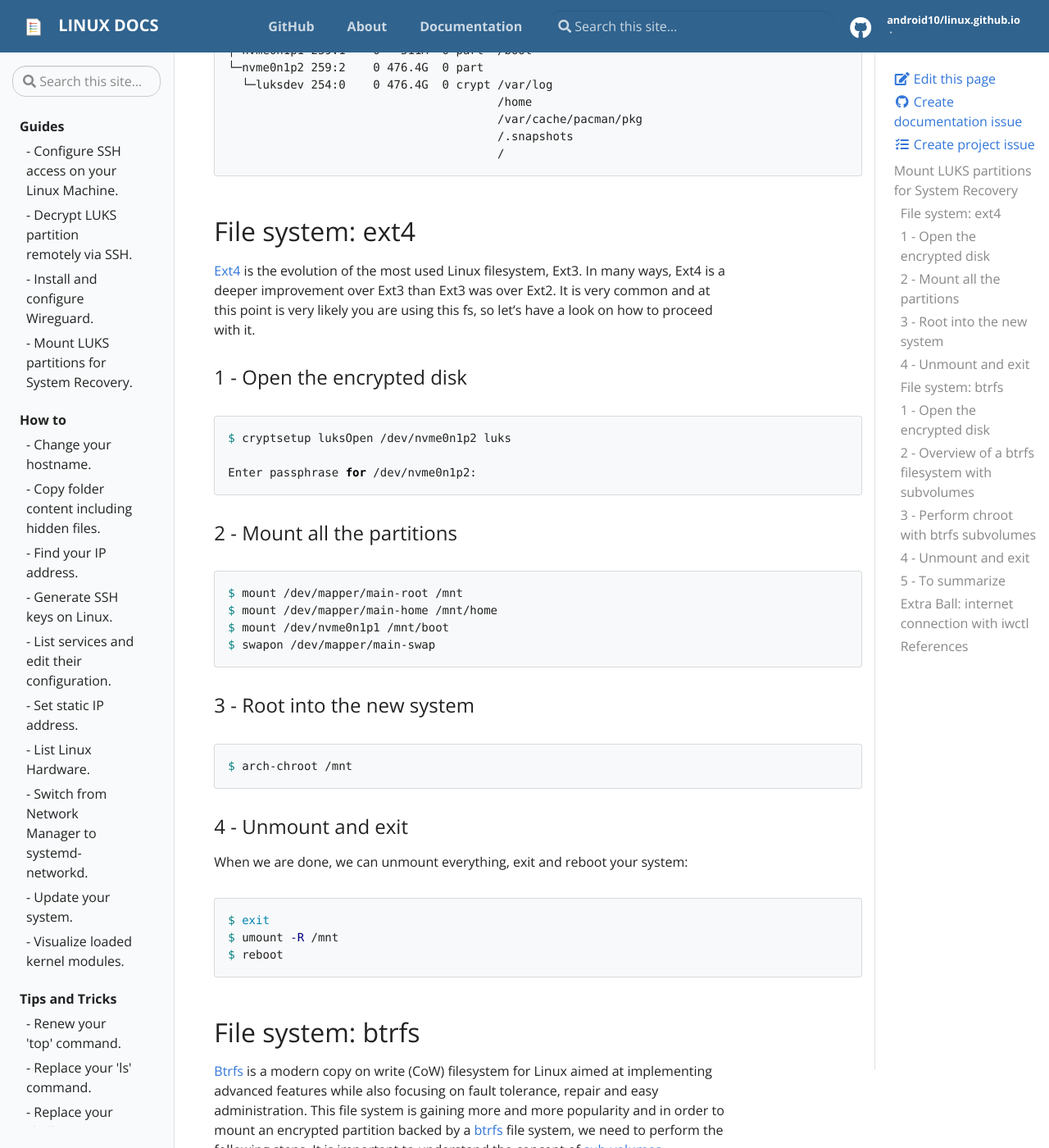
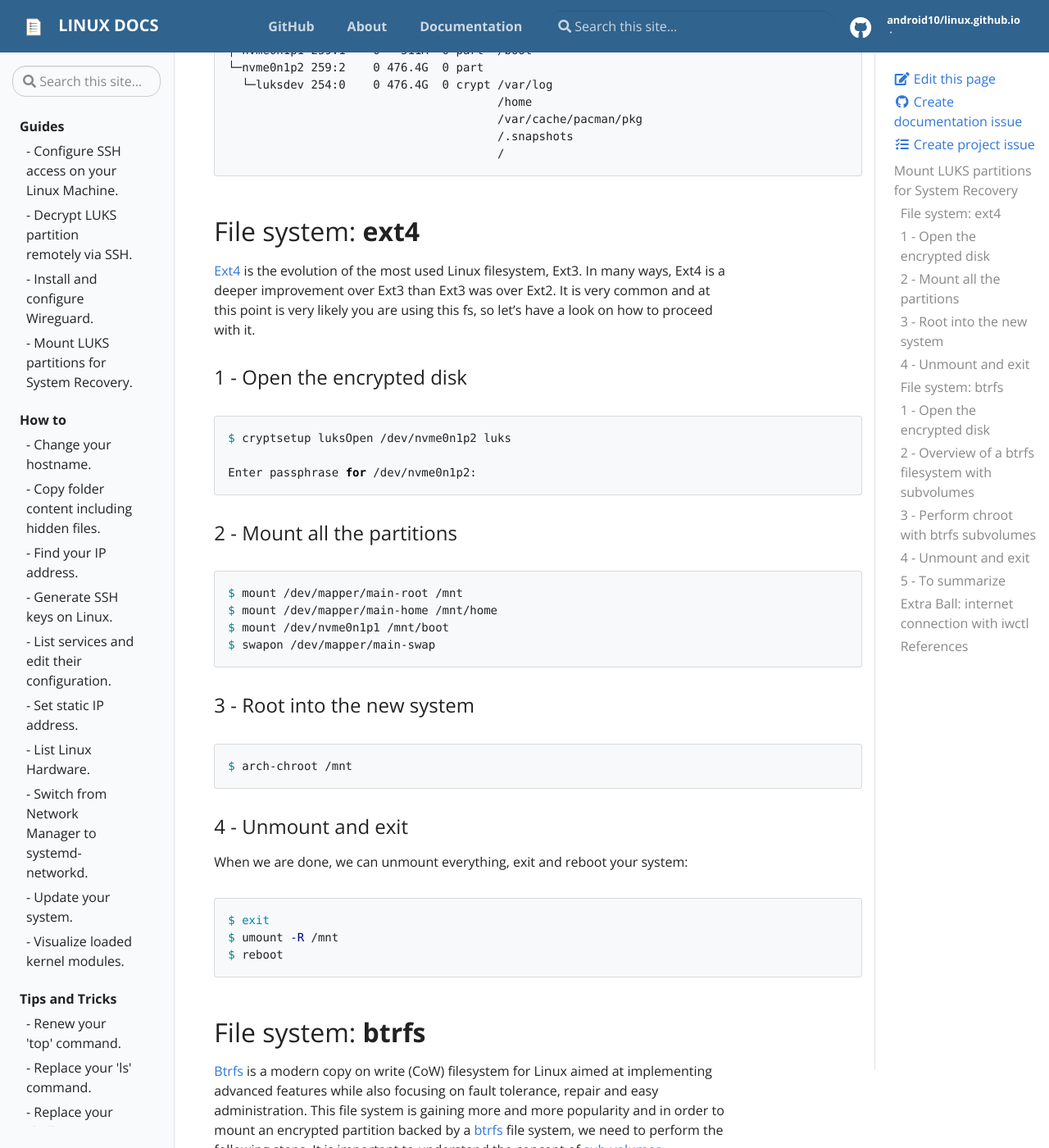
Before and after one commit to android10/linux.github.io, a Jekyll site: the page built from _docs/guides/mount-luks-partition-for-system-recovery.md, in a window 1280 px wide and 1400 px high, scrolled down 537 px. Shown: the whole window at 82% size. Built offline with Jekyll 4.4.1, drawn with Linux system fonts in a browser that asks for light colours.

Commit message:
fix: some typos

````diff
--- a/_docs/guides/mount-luks-partition-for-system-recovery.md
+++ b/_docs/guides/mount-luks-partition-for-system-recovery.md
@@ -29,7 +29,7 @@ nvme0n1     259:0    0 476.9G  0 disk
                                        /
 ```
 
-## File system: ext4
+## File system: **ext4**
 
 [Ext4](https://wiki.archlinux.org/title/ext4) is the evolution of the most used Linux filesystem, Ext3. In many ways, Ext4 is a deeper improvement over Ext3 than Ext3 was over Ext2. It is very common and at this point is very likely you are using this fs, so let's have a look on how to proceed with it.
 
@@ -66,7 +66,7 @@ $ umount -R /mnt
 $ reboot
 ```
 
-## File system: btrfs
+## File system: **btrfs**
 
  [Btrfs](https://wiki.archlinux.org/title/Btrfs){:target="_blank"} is a modern copy on write (CoW) filesystem for Linux aimed at implementing advanced features while also focusing on fault tolerance, repair and easy administration. This file system is gaining more and more popularity and in order to mount an encrypted partition backed by a [btrfs](https://btrfs.wiki.kernel.org/index.php/Main_Page){:target="_blank"} file system, we need to perform the following steps. It is important to understand the concept of [sub-volumes](https://fedoramagazine.org/os-chroot-101-covering-btrfs-subvolumes/).
 
````
